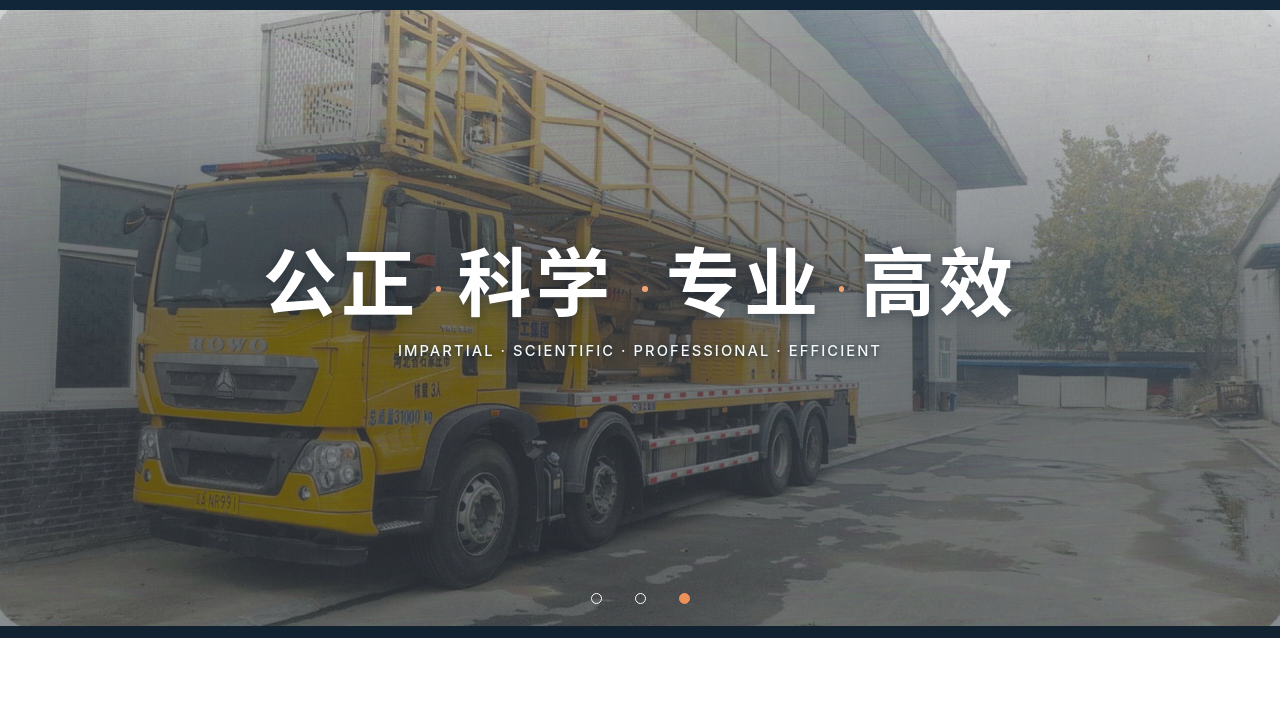
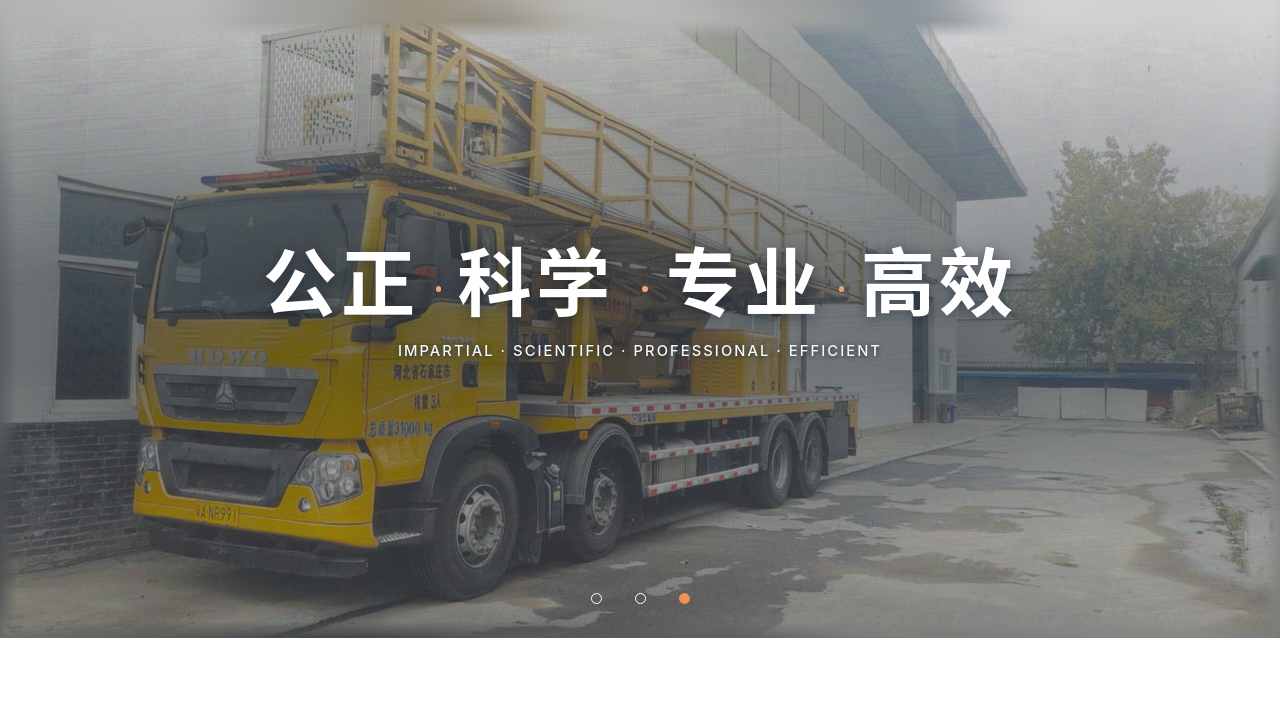
Before and after one commit to austin10231/hblanze-website, a plain HTML site: page index.html in a window 1280 px wide. Shown: the part 86-800 px from the top of the page. Drawn offline with Linux system fonts and the light colour scheme.

Commit message:
Blend the edges of desktop carousel photos

```diff
--- a/styles.css
+++ b/styles.css
@@ -55,7 +55,7 @@ ul { padding-left: 1.3em; }
 .nav-link[aria-current="page"]::after { content: ""; position: absolute; height: 3px; inset: auto 0 0; background: #d36538; }
 
 .hero { position: relative; isolation: isolate; color: white; background: var(--navy); overflow: hidden; }
-.hero .container { display: flex; align-items: center; justify-content: center; min-height: clamp(330px, min(50vw, calc(100vh - 84px)), 780px); }
+.hero .container { display: flex; align-items: center; justify-content: center; min-height: clamp(330px, min(50vw, calc(100vh - 84px)), 880px); }
 .hero-copy { padding: 30px 0 60px; text-align: center; pointer-events: none; }
 .hero h1 { display: flex; flex-wrap: wrap; justify-content: center; gap: .13em .38em; font-size: clamp(2.8rem, 5.8vw, 5rem); font-weight: 600; letter-spacing: .055em; line-height: 1.13; text-shadow: 0 2px 14px rgba(8,24,39,.48); }
 .hero-translation { margin: .83em 0 0; color: #f7f8fa; font-size: clamp(.62rem, 1.15vw, .94rem); font-weight: 500; letter-spacing: .14em; text-transform: uppercase; text-shadow: 0 1px 5px #172c36; }
@@ -169,6 +169,41 @@ a.card:hover { border-color: #7c9ab0; box-shadow: 0 8px 24px rgba(27,54,77,.09);
 .contact-items a { display: inline-flex; min-height: 44px; align-items: center; color: var(--blue); text-decoration: underline; text-underline-offset: 4px; }
 .tel { white-space: nowrap; font-variant-numeric: tabular-nums; }
 
+@media (min-width: 961px), (min-width: 871px) and (min-height: 501px), (min-width: 871px) and (pointer: fine), (min-width: 871px) and (pointer: none) {
+  .hero-office { --hero-backdrop: url("assets/office.jpg"); --photo-ratio: calc(1800 / 899); }
+  .hero-highway { --hero-backdrop: url("assets/shijiazhuang-expressway.jpg"); --photo-ratio: calc(1800 / 960); }
+  .hero-bridge-truck { --hero-backdrop: url("assets/bridge-truck.jpg"); --photo-ratio: calc(1800 / 867); }
+  .hero-slide::before {
+    content: "";
+    position: absolute;
+    inset: -48px;
+    background: var(--hero-backdrop) center / 100% 100% no-repeat;
+    filter: blur(28px) saturate(.84);
+  }
+  .hero-slide::after {
+    background: linear-gradient(180deg, rgba(19,28,35,.13), rgba(19,28,35,.50) 44%, rgba(19,28,35,.49) 58%, rgba(19,28,35,.25) 84%, rgba(19,28,35,.34));
+  }
+  .hero-slide picture {
+    position: relative;
+    container-type: size;
+    display: grid;
+    grid-template: minmax(0, 1fr) / minmax(0, 1fr);
+    place-items: center;
+  }
+  .hero-slide img {
+    --photo-fade: clamp(10px, 1.3vw, 23px);
+    width: auto;
+    width: min(100cqw, calc(100cqh * var(--photo-ratio)));
+    height: auto;
+    max-width: 100%;
+    max-height: 100%;
+    mask-image:
+      linear-gradient(to right, transparent, black var(--photo-fade), black calc(100% - var(--photo-fade)), transparent),
+      linear-gradient(to bottom, transparent, black var(--photo-fade), black calc(100% - var(--photo-fade)), transparent);
+    mask-composite: intersect;
+  }
+}
+
 @media (max-width: 1020px) {
   .nav { gap: 16px; }
   .brand-name { font-size: 1.02rem; }
```
